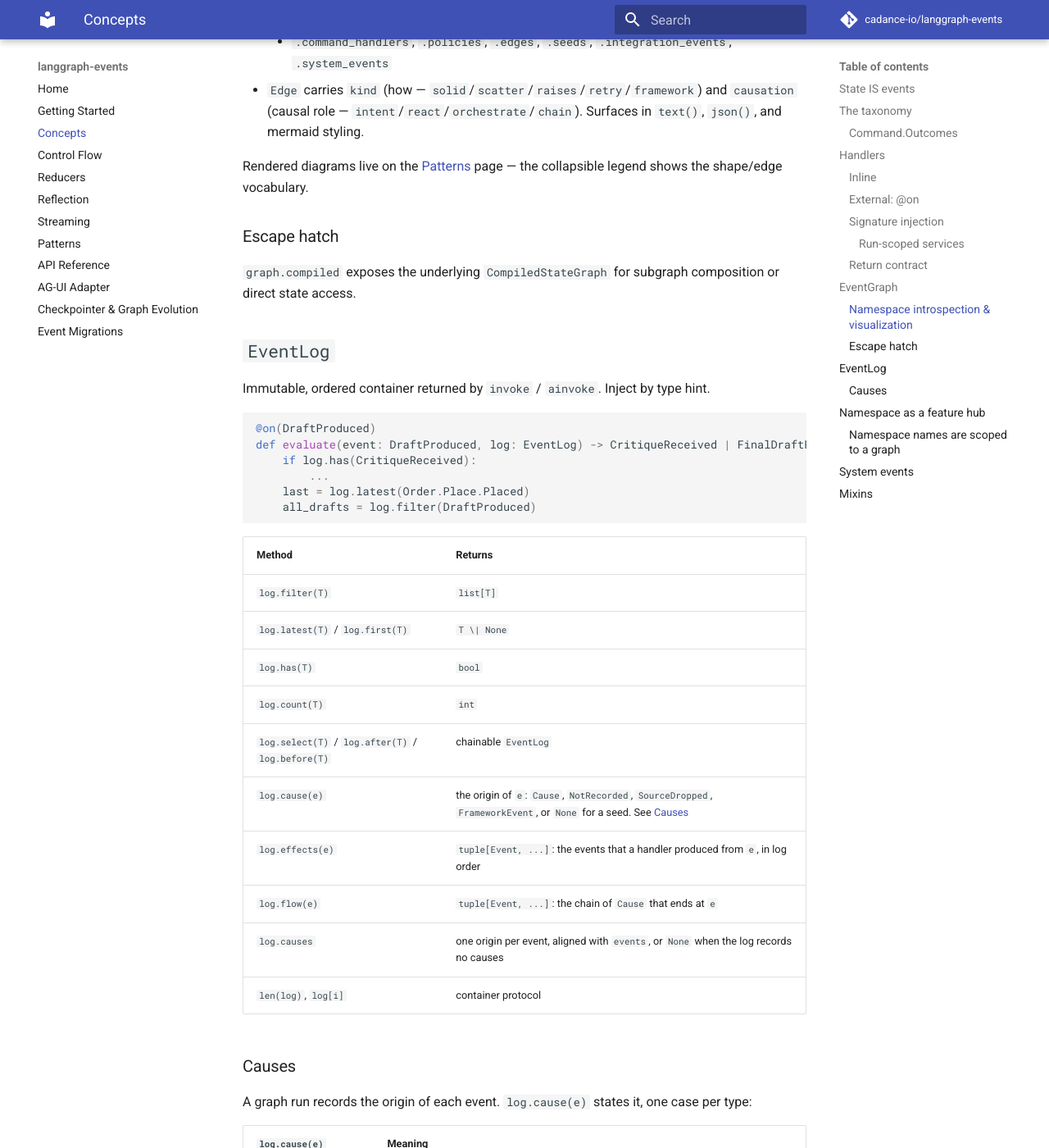
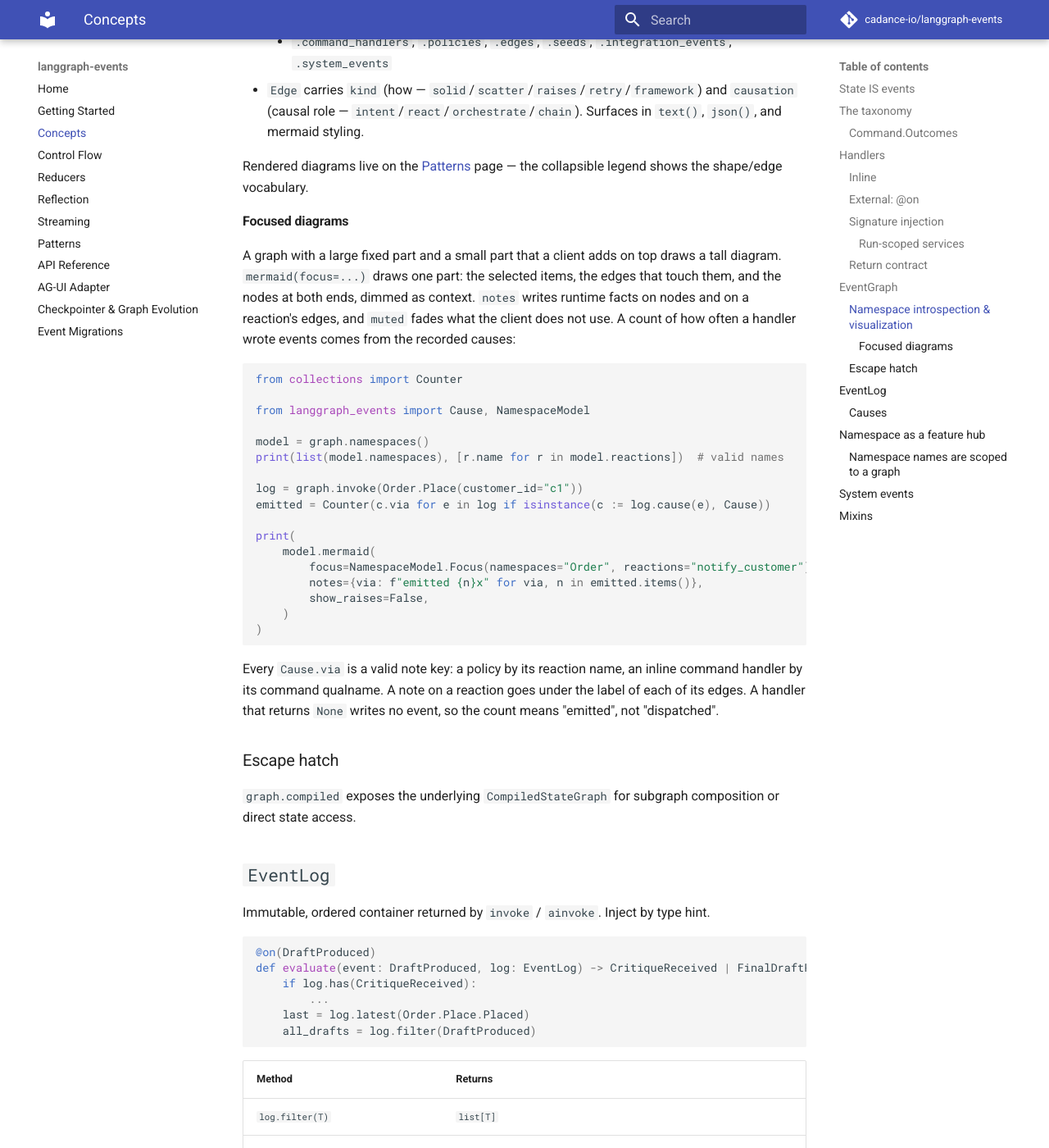
Before and after one commit to cadance-io/langgraph-events, an MkDocs documentation site: the page built from docs/concepts.md, in a window 1280 px wide and 1400 px high, scrolled down 6383 px. Shown: the whole window at 82% size. Built offline with MkDocs 1.6.1 and Material for MkDocs 9.7.7, drawn with Linux system fonts in a browser that asks for light colours; comment, search, counter and statistics services are not loaded.

Commit message:
docs: style faded nodes apart, and document focused diagrams
A faded node now has a dotted outline and italic text, so it stays
apart from a dashed context node, also when it is context. The legend
shows both styles, from the renderer's constants. The mermaid
docstring no longer contradicts itself on entry arrows, and it states
which edges a focus draws. concepts.md shows a focused diagram with an
emitted count from the recorded causes on a rule's edge, and how to
list the valid names. The changelog and api.md match the code.

Co-Authored-By: Claude Opus 5.5 <noreply@anthropic.com>

````diff
--- a/docs/concepts.md
+++ b/docs/concepts.md
@@ -216,6 +216,39 @@ Topology derived from handler subscriptions — no manual node/edge wiring. `max
 - `Edge` carries `kind` (how — `solid`/`scatter`/`raises`/`retry`/`framework`) and `causation` (causal role — `intent`/`react`/`orchestrate`/`chain`). Surfaces in `text()`, `json()`, and mermaid styling.
 
 Rendered diagrams live on the [Patterns](patterns.md) page — the collapsible legend shows the shape/edge vocabulary.
+
+#### Focused diagrams
+
+A graph with a large fixed part and a small part that a client adds on top draws a tall diagram.
+`mermaid(focus=...)` draws one part: the selected items, the edges that touch them, and the
+nodes at both ends, dimmed as context. `notes` writes runtime facts on nodes and on a
+reaction's edges, and `muted` fades what the client does not use. A count of how often a
+handler wrote events comes from the recorded causes:
+
+```python
+from collections import Counter
+
+from langgraph_events import Cause, NamespaceModel
+
+model = graph.namespaces()
+print(list(model.namespaces), [r.name for r in model.reactions])  # valid names
+
+log = graph.invoke(Order.Place(customer_id="c1"))
+emitted = Counter(c.via for e in log if isinstance(c := log.cause(e), Cause))
+
+print(
+    model.mermaid(
+        focus=NamespaceModel.Focus(namespaces="Order", reactions="notify_customer"),
+        notes={via: f"emitted {n}x" for via, n in emitted.items()},
+        show_raises=False,
+    )
+)
+```
+
+Every `Cause.via` is a valid note key: a policy by its reaction name, an inline command
+handler by its command qualname. A note on a reaction goes under the label of each of its
+edges. A handler that returns `None` writes no event, so the count means "emitted", not
+"dispatched".
 
 ### Escape hatch
 
````
Also changed, not shown: CHANGELOG.md (+19 -13 lines), docs/api.md (+3 -3 lines), docs/patterns.md (+4 -0 lines), examples/content_pipeline.graph.md (+4 -0 lines), examples/conversation.graph.md (+4 -0 lines), examples/error_recovery.graph.md (+4 -0 lines), examples/expense_approval.graph.md (+4 -0 lines), examples/map_reduce.graph.md (+4 -0 lines), examples/order.graph.md (+4 -0 lines), examples/supervisor.graph.md (+4 -0 lines), 4 other files.
